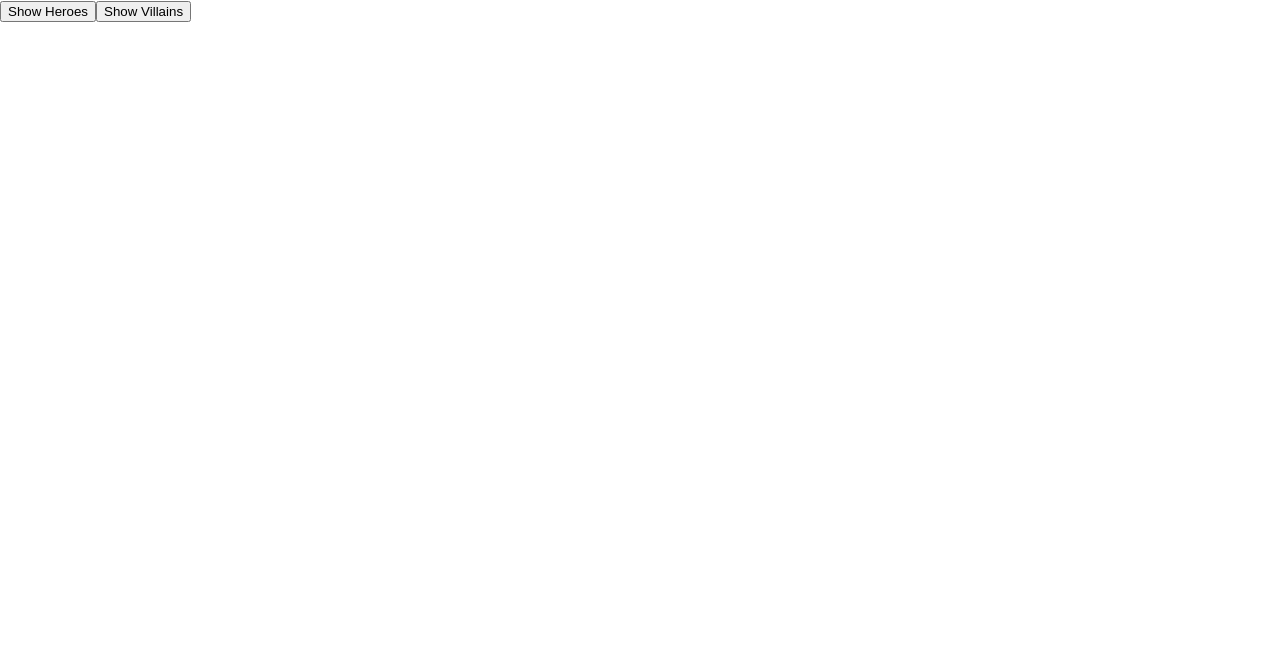
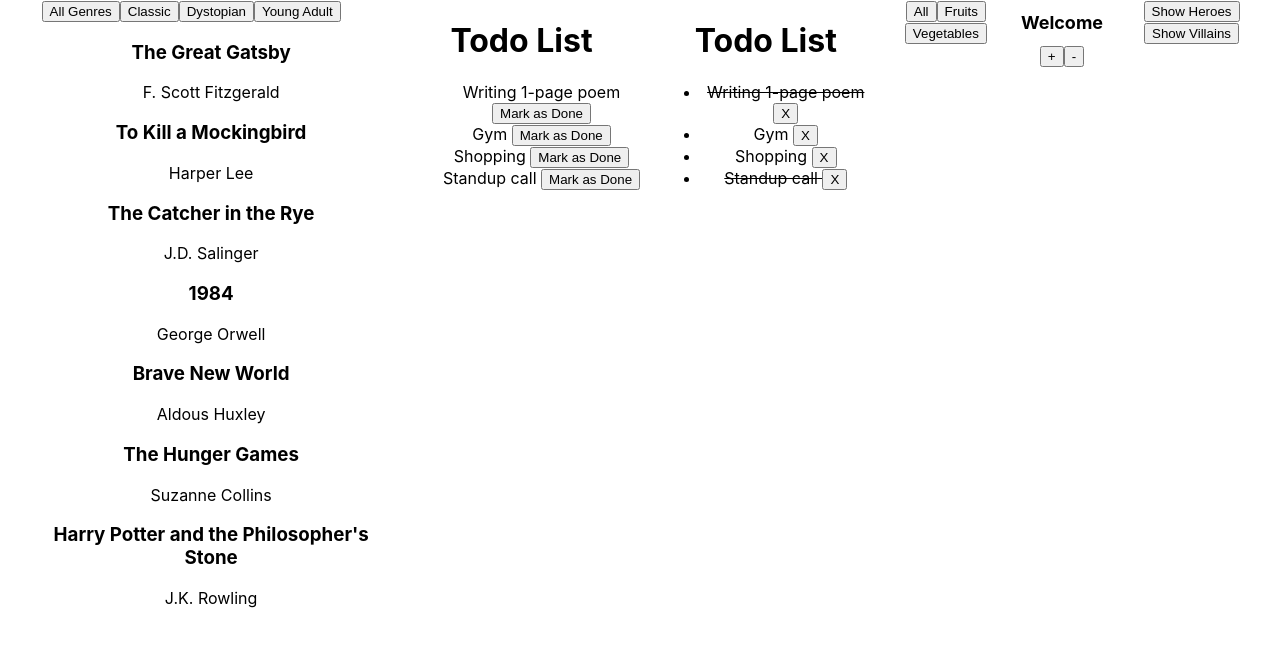
Before and after one commit to pranita09/neog-backup, a React (Create React App) app in the folder ReactJS-Practice-Set-3/practice-set-3/: page / in a window 1280 px wide. Shown: the top 646 px of the page. Built offline with nearby package versions, Linux system fonts and the light colour scheme.

Commit message:
import and render components

```diff
--- a/ReactJS-Practice-Set-3/practice-set-3/src/App.js
+++ b/ReactJS-Practice-Set-3/practice-set-3/src/App.js
@@ -5,10 +5,20 @@ import DisplayCartoons from './set-3/QuestionTwo';
 import { cartoons } from './set-3/Data';
 import { characters, itemList, todoItems, todoItems2, books } from './set-4/Data';
 import ShowCharacters from './set-4/QuestionOne';
+import FontSizeHandler from './set-4/QuestionTwo';
+import ListingItems from './set-4/QuestionThree';
+import ToDoList from './set-4/QuestionFour';
+import TodoList from './set-4/QuestionFive';
+import BooksByGenre from './set-4/QuestionSix';
 
 function App() {
   return (
     <div className="App">
+    <BooksByGenre booksData={books} />
+    <TodoList todoItemsData={todoItems2}/>
+    <ToDoList toDoItemsData={todoItems} />
+    <ListingItems itemsData={itemList} />
+    <FontSizeHandler />
     <ShowCharacters charactersData={characters}/>
     {/* <DisplayCartoons cartoonsData={cartoons}/> */}
     {/* <DisplayImage imgLink={'https://picsum.photos/200'} imgWidth={'70%'} imgHeight={'70%'} /> */}
```
